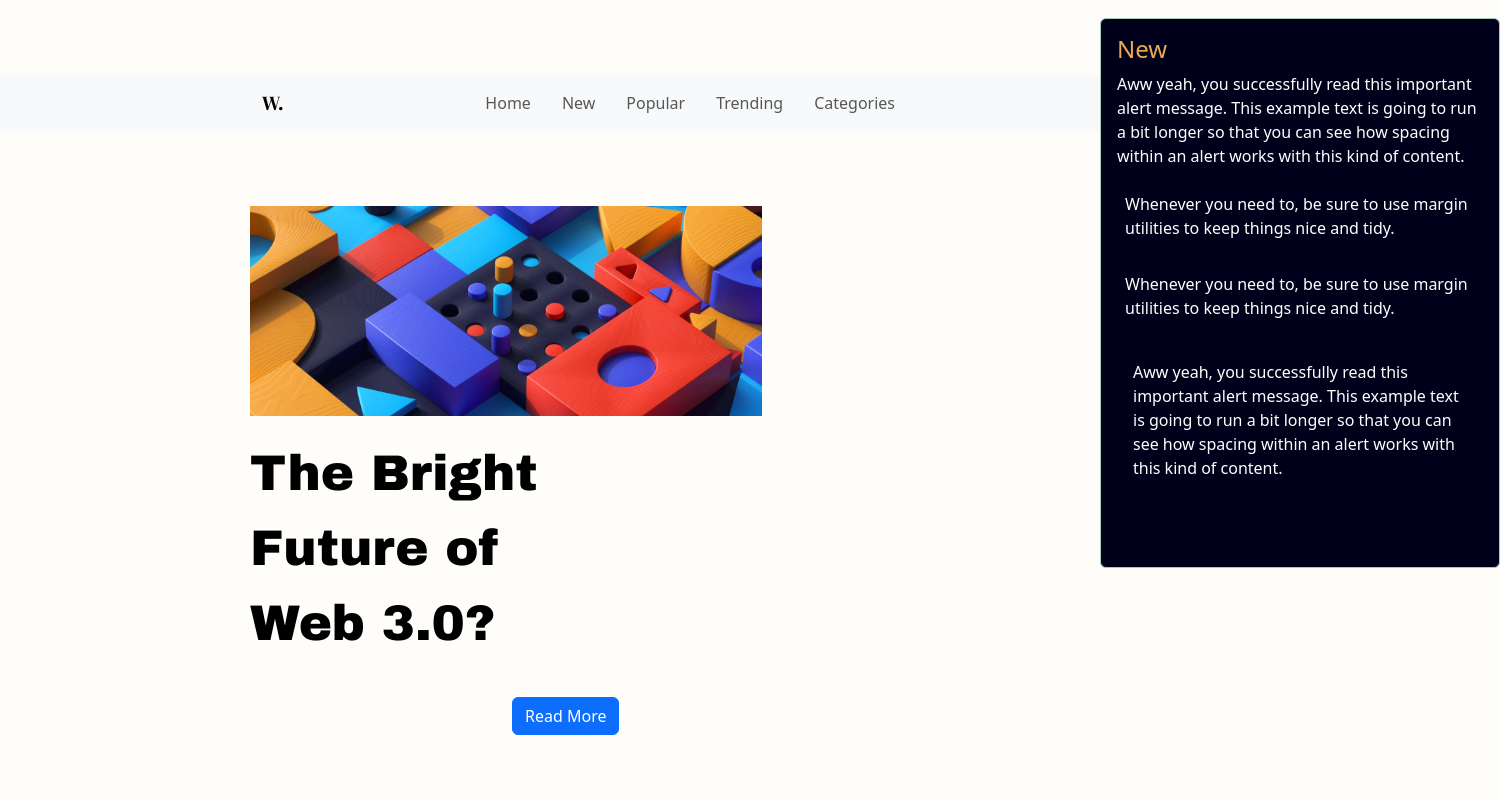
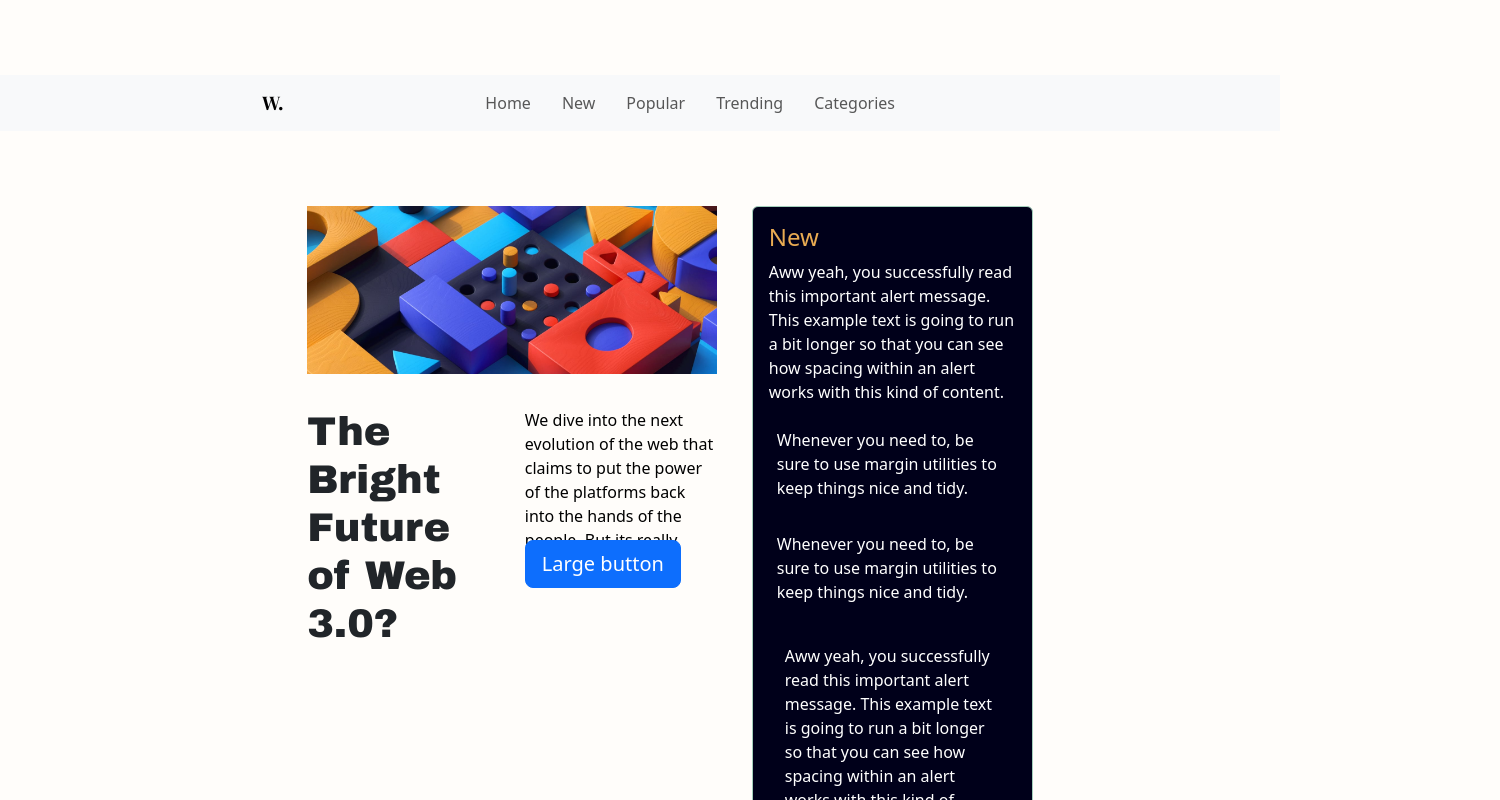
Before and after one commit to rbrandon087/new-homepage, a React (Create React App) app in the folder client/news/: page / in a window 1280 px wide. Shown: the top 800 px of the page, 1500 px wide, since content can reach past the window. Built offline with nearby package versions, Linux system fonts and the light colour scheme.

Commit message:
re styled my content on my homepage using flex box

```diff
--- a/client/news/src/pages/Home.tsx
+++ b/client/news/src/pages/Home.tsx
@@ -13,24 +13,8 @@ export interface IHomeProps {
 const Home: React.FunctionComponent<IHomeProps> = ({ name, paragraph }) => {
   return (
     <div>
-      <h1> {name}</h1>
-      {/* Shapes image*/}
-      <img className="shapes-image" src={Shapes} alt="Shape image" />
-      {/* Text  info here */}
-      <div className="content">
-        <section>
-          <p className="big-text">The Bright Future of Web 3.0? {paragraph}</p>
-          <p className="big-info"></p>
-        </section>
-      </div>
-      <div className="button-container">
-        {/* Button  */}
-        <button type="button" className="btn btn-primary">
-          Read More
-        </button>
-      </div>
-      {/* Info section here*/}
-      <div>
+      <div className="main-content">
+        <img className="shapes-image" src={Shapes} alt="Shape image" />
         <div className="alert alert-success" role="alert">
           <h4 className="alert-heading">New</h4>
           <p>
@@ -54,6 +38,17 @@ const Home: React.FunctionComponent<IHomeProps> = ({ name, paragraph }) => {
           </p>
         </div>
       </div>
+      <div className="text-container">
+        <h1 className="main-title"> The Bright Future of Web 3.0? {name}</h1>
+        <p className="text">
+          We dive into the next evolution of the web that claims to put the
+          power of the platforms back into the hands of the people. But its
+          really fulfilling its promise?
+        </p>
+        <button type="button" className="btn btn-primary btn-lg">
+          Large button
+        </button>
+      </div>
     </div>
   );
 };
--- a/client/news/src/styles/Home.css
+++ b/client/news/src/styles/Home.css
@@ -1,21 +1,20 @@
 @import url('https://fonts.googleapis.com/css2?family=Archivo+Black&display=swap');
 
+/*image and content display css style*/
+.main-content {
+    display: flex;
+    margin-top: 75px;
+}
+
 .shapes-image {
-    display: grid;
-    place-items: center; /* align horizontal and vertical */
-    width: 40%;
-    margin-left: 250px;
-    margin-top: 75px;
-    clear: both;
+    width: 32%;
+    height: 10%;
+    margin-left: 24%;
 }
 
 .alert {
-    width: 30%; /* Adjust this value to make the alert smaller in width*/
-    padding: 100px 50px; /* Adjust this value to make the alert taller */
-    margin-top: -717px; /* Adjust this value to push the alert up */
-    margin-left: 1100px; /* Adjust this value to push the alert down */
-    width: 400px;
-    height: 550px;
+    width: 22%;
+    margin-left: 35px;
     background-color: hsl(240, 100%, 5%) !important;
 }
 
@@ -23,24 +22,37 @@ p {
     color: white;
 }
 
-.p-3 {
-    margin-right: 5px;
+h4 {
+    color: hsl(35, 77%, 62%) !important;
+}
+/*h1 and p tag and also button css style here*/
+
+/*.text-container {
+  display: flex;
+  flex-direction: column;
+  justify-content: flex-end;
+  align-items: flex-start;
+  margin-bottom: 200px;
+}
+*/
+h1 {
+    position: absolute;
+    margin-left: 24%;
+    top: 51%;
+    width: 15%;
+    font-family: "Archivo Black", sans-serif;
 }
 
-.alert-heading {
-    color: hsl(35, 77%, 62%) !important;
-}
-
-.big-text {
+.text {
+    position: absolute;
+    top: 51%;
+    margin-left: 41%;
+    width: 15%;
     color: black;
-    font-family: "Archivo Black", sans-serif;
-    font-size: 50px;
-    margin-top: 20px;
-    margin-left: 250px;
-    width: 350px;
 }
 
 .btn {
-    margin-left: 40%;
-    margin-top: 20px;
+    position: absolute;
+    top: calc(65% + 1em);
+    left: 41%;
 }
```
